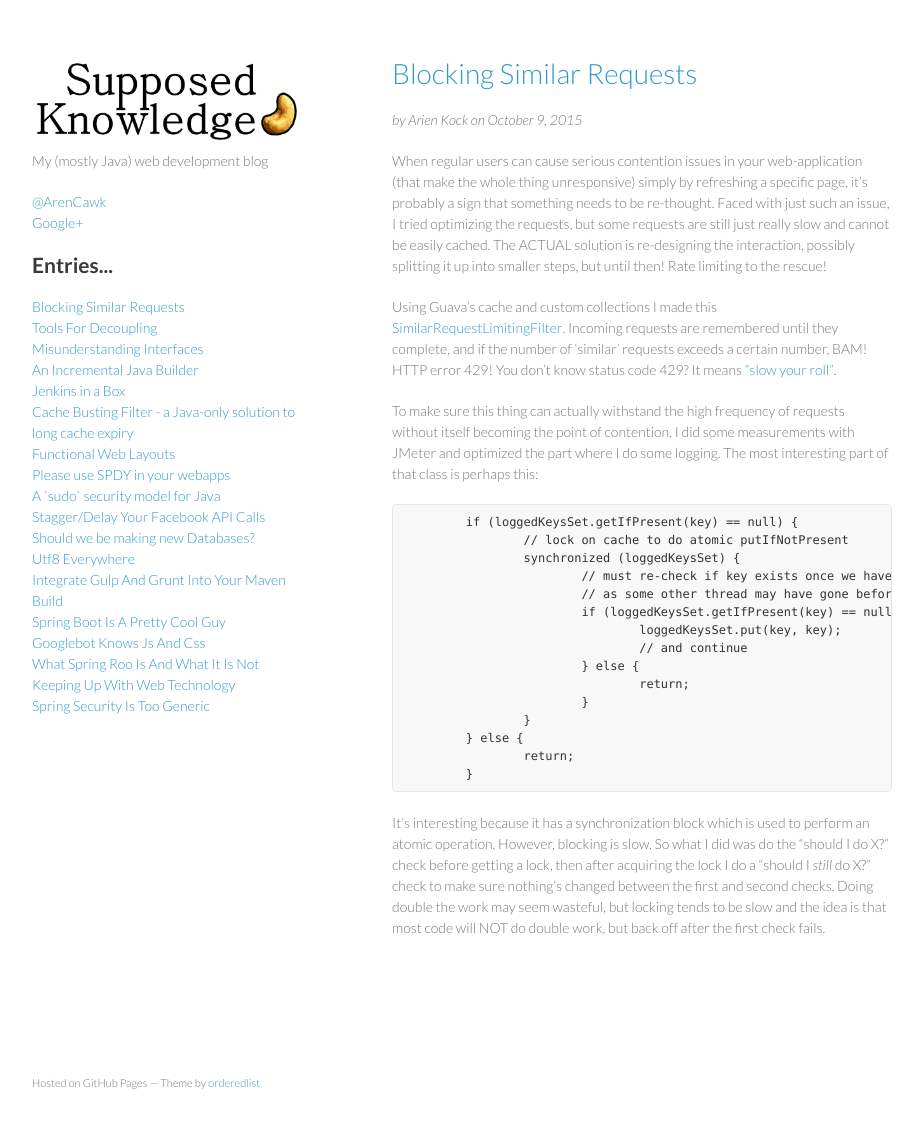
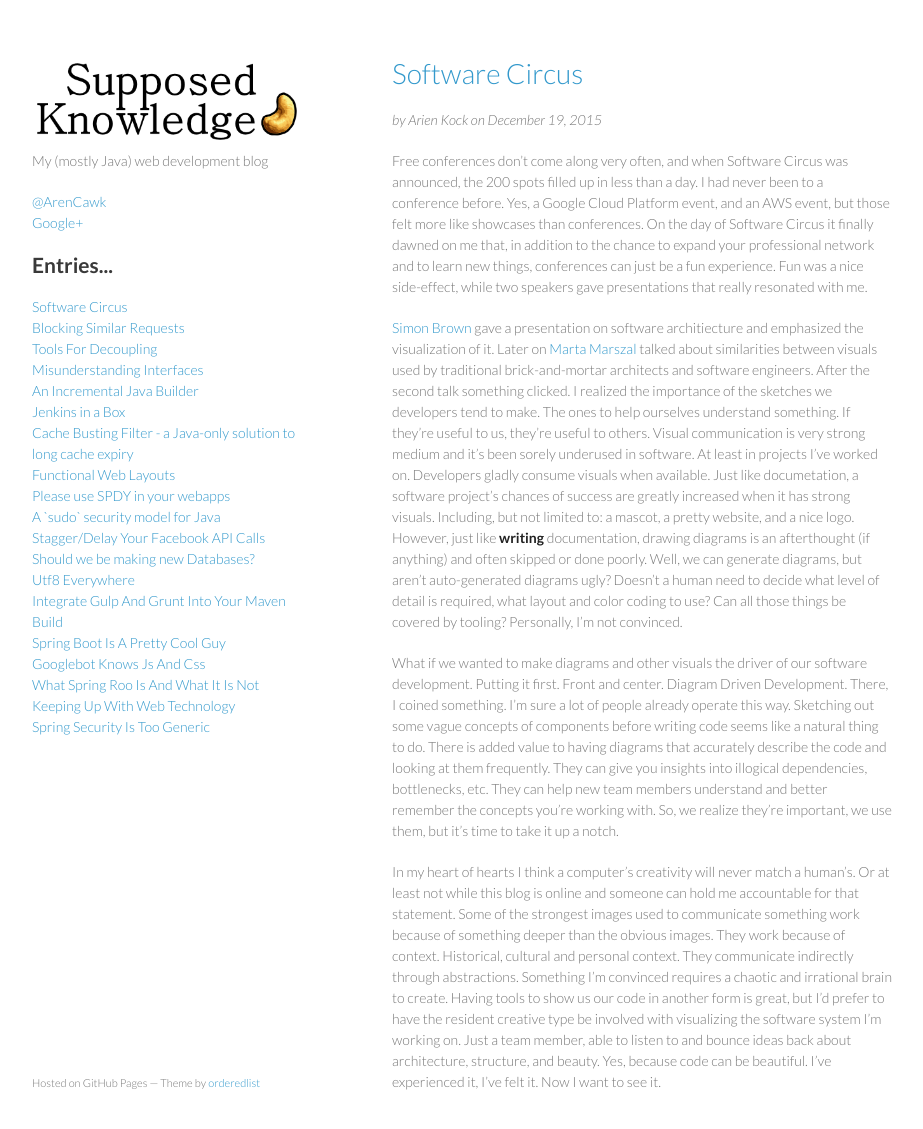
Before and after one commit to arienkock/arienkock.github.io, a Jekyll site: the page built from index.html, in a window 1280 px wide and 1162 px high. Shown: the top 1129 px of the window, without its empty margins (178-1101 px from the left). Built offline with Jekyll 4.4.1, drawn with Linux system fonts in a browser that asks for light colours; Markdown is read by kramdown in place of the engine named in the settings; some of the changed lines change nothing that is shown.

Commit message:
Updated 2015-12-19-Software-Circus.md

```diff
--- a/_posts/2015-12-19-Software-Circus.md
+++ b/_posts/2015-12-19-Software-Circus.md
@@ -1,6 +1,8 @@
 ---
-published: false
+published: true
+layout: post
 ---
+
 
 Free conferences don't come along very often, and when Software Circus was announced, the 200 spots filled up in less than a day. I had never been to a conference before. Yes, a Google Cloud Platform event, and an AWS event, but those felt more like showcases than conferences. On the day of Software Circus it finally dawned on me that, in addition to the chance to expand your professional network and to learn new things, conferences can just be a fun experience. Fun was a nice side-effect, while two speakers gave presentations that really resonated with me.
 
```
